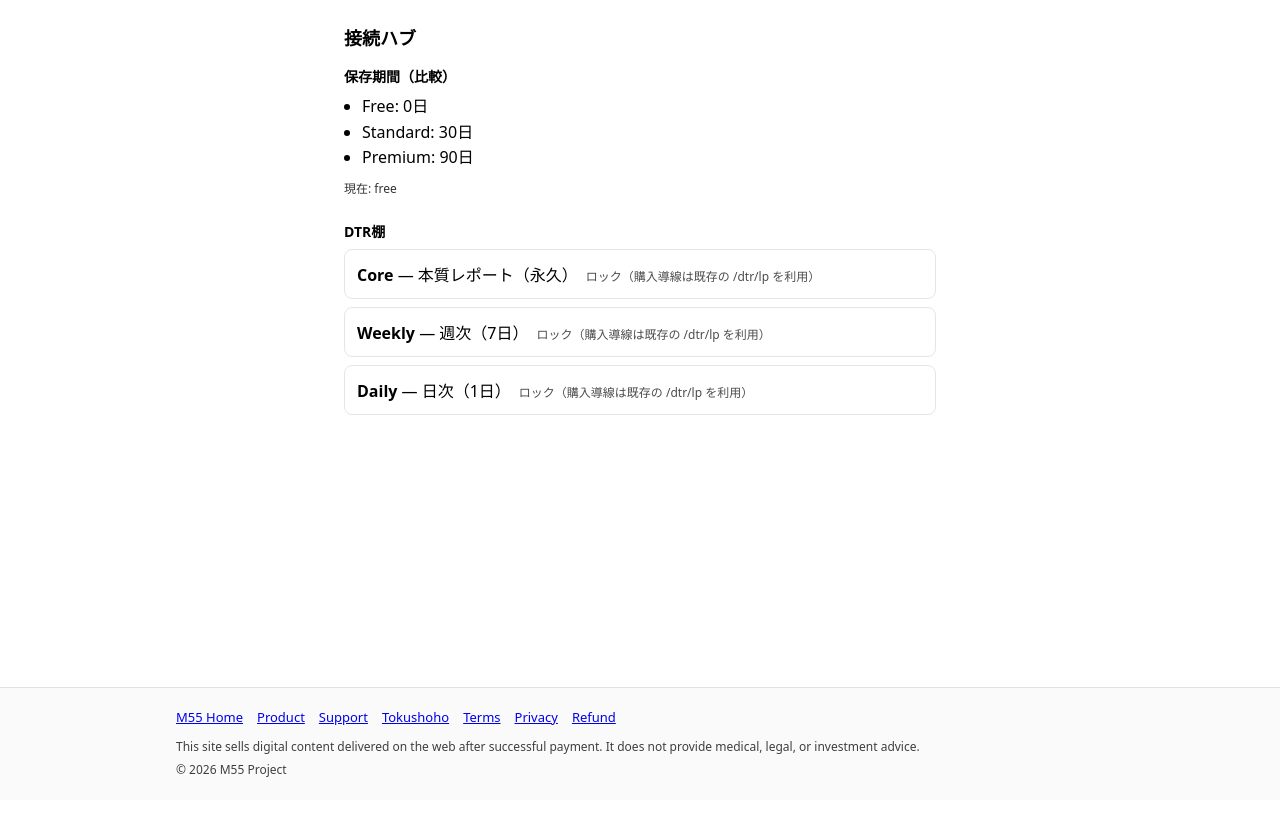
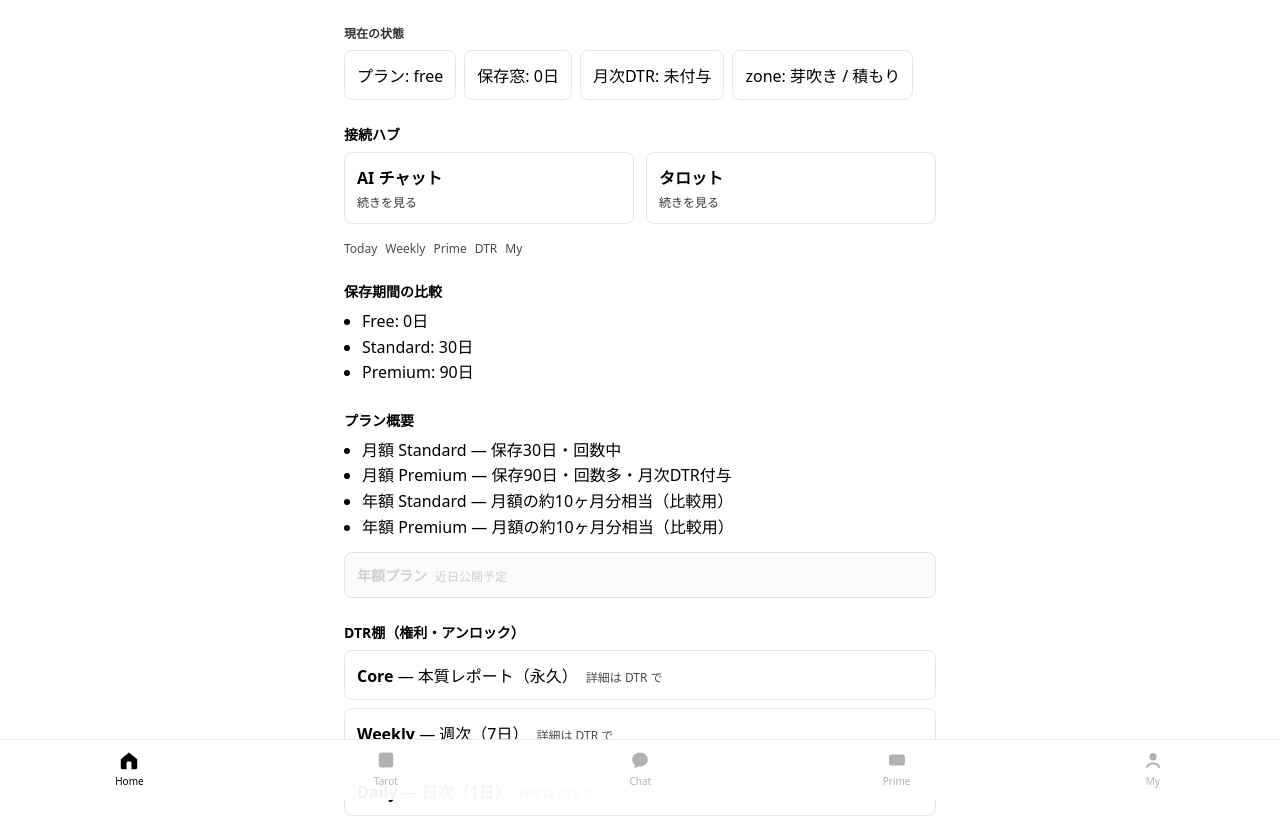
Before and after one commit to lexsia228/M55-soul, a Next.js app: page /prototype/hub in a window 1280 px wide. Shown: the top 818 px of the page. Built offline with nearby package versions, Linux system fonts and the light colour scheme; no server answers.

Commit message:
feat(prototype): implement isolated hub value-selling surface (2026-03-07)

```diff
--- a/app/prototype/hub/page.tsx
+++ b/app/prototype/hub/page.tsx
@@ -1,6 +1,7 @@
 'use client';
 
 import { useEffect, useState } from 'react';
+import Link from 'next/link';
 
 type Entitlements = {
   tier: string;
@@ -14,16 +15,33 @@ const DTR_SLOTS = [
   { key: 'm55_p:core_origin', label: 'Core', desc: '本質レポート（永久）' },
   { key: 'm55_p:week:', label: 'Weekly', desc: '週次（7日）' },
   { key: 'm55_p:day:', label: 'Daily', desc: '日次（1日）' },
+  { key: 'm55_p:month:', label: 'Monthly', desc: '月次（Premium特典）' },
 ];
 
 const TIER_RETENTION: Record<string, number> = { free: 0, standard: 30, premium: 90 };
+
+// m55_ai_meter_detail / meter vocabulary: zoneShort, zoneLong (m55_data_core)
+function getZoneFromRetention(days: number): { short: string; long: string } {
+  const zoneShort = days >= 30 ? '澄み' : days >= 7 ? '育ち' : '芽吹き';
+  const zoneLong = days >= 90 ? '結晶' : days >= 30 ? '深まり' : '積もり';
+  return { short: zoneShort, long: zoneLong };
+}
 
 function hasRight(rightKey: string, rights: string[]): boolean {
   if (rightKey === 'm55_p:core_origin') return rights.some((r) => r === rightKey);
   if (rightKey.startsWith('m55_p:week:')) return rights.some((r) => r.startsWith('m55_p:week:'));
   if (rightKey.startsWith('m55_p:day:')) return rights.some((r) => r.startsWith('m55_p:day:'));
+  if (rightKey.startsWith('m55_p:month:')) return rights.some((r) => r.startsWith('m55_p:month:'));
   return false;
 }
+
+const sectionStyle = { marginBottom: 24 };
+const cardStyle = {
+  padding: 12,
+  border: '1px solid rgba(0,0,0,0.1)',
+  borderRadius: 8,
+  marginBottom: 8,
+};
 
 export default function PrototypeHubPage() {
   const [ent, setEnt] = useState<Entitlements | null>(null);
@@ -32,44 +50,156 @@ export default function PrototypeHubPage() {
     fetch('/api/me/entitlements')
       .then((r) => (r.ok ? r.json() : null))
       .then(setEnt)
-      .catch(() => setEnt({ tier: 'free', retention_days: 0, chat_daily_limit: 1, tarot_daily_limit: 1, dtr_rights: [] }));
+      .catch(() =>
+        setEnt({
+          tier: 'free',
+          retention_days: 0,
+          chat_daily_limit: 1,
+          tarot_daily_limit: 1,
+          dtr_rights: [],
+        })
+      );
   }, []);
 
   const tier = ent?.tier ?? 'free';
+  const retentionDays = ent?.retention_days ?? 0;
   const rights = ent?.dtr_rights ?? [];
+  const zone = getZoneFromRetention(retentionDays);
+  const hasMonthlyDtr = tier === 'premium' && rights.some((r) => r.startsWith('m55_p:month:'));
 
   return (
-    <main style={{ padding: 24, fontFamily: 'system-ui', maxWidth: 640, margin: '0 auto' }}>
-      <h1 style={{ fontSize: 18, fontWeight: 600, margin: '0 0 16px' }}>接続ハブ</h1>
+    <main style={{ padding: 24, fontFamily: 'system-ui', maxWidth: 640, margin: '0 auto', paddingBottom: 80 }}>
+      {/* Current state header — meter/status/zone/chip vocabulary */}
+      <section style={sectionStyle}>
+        <h2 style={{ fontSize: 12, fontWeight: 600, margin: '0 0 8px', opacity: 0.8 }}>現在の状態</h2>
+        <div style={{ display: 'flex', flexWrap: 'wrap', gap: 8, alignItems: 'center' }}>
+          <span style={{ ...cardStyle, marginBottom: 0, display: 'inline-block' }}>プラン: {tier}</span>
+          <span style={{ ...cardStyle, marginBottom: 0, display: 'inline-block' }}>
+            保存窓: {retentionDays}日
+          </span>
+          <span style={{ ...cardStyle, marginBottom: 0, display: 'inline-block' }}>
+            月次DTR: {hasMonthlyDtr ? '付与済み' : '未付与'}
+          </span>
+          <span style={{ ...cardStyle, marginBottom: 0, display: 'inline-block' }}>
+            zone: {zone.short} / {zone.long}
+          </span>
+        </div>
+      </section>
 
-      <section style={{ marginBottom: 24 }}>
-        <h2 style={{ fontSize: 14, fontWeight: 600, margin: '0 0 8px' }}>保存期間（比較）</h2>
+      {/* First-class surfaces: AI chat, Tarot */}
+      <section style={sectionStyle}>
+        <h2 style={{ fontSize: 14, fontWeight: 600, margin: '0 0 8px' }}>接続ハブ</h2>
+        <div style={{ display: 'grid', gridTemplateColumns: '1fr 1fr', gap: 12 }}>
+          <Link
+            href="/ai-chat"
+            style={{
+              ...cardStyle,
+              textDecoration: 'none',
+              color: 'inherit',
+              display: 'block',
+            }}
+          >
+            <strong>AI チャット</strong>
+            <span style={{ display: 'block', fontSize: 12, marginTop: 4, opacity: 0.8 }}>続きを見る</span>
+          </Link>
+          <Link
+            href="/tarot"
+            style={{
+              ...cardStyle,
+              textDecoration: 'none',
+              color: 'inherit',
+              display: 'block',
+            }}
+          >
+            <strong>タロット</strong>
+            <span style={{ display: 'block', fontSize: 12, marginTop: 4, opacity: 0.8 }}>続きを見る</span>
+          </Link>
+        </div>
+        <div style={{ marginTop: 8, fontSize: 12, opacity: 0.7, display: 'flex', flexWrap: 'wrap', gap: 8 }}>
+          <Link href="/today" style={{ color: 'inherit', textDecoration: 'none' }}>Today</Link>
+          <Link href="/weekly" style={{ color: 'inherit', textDecoration: 'none' }}>Weekly</Link>
+          <Link href="/prototype/hub#prime" style={{ color: 'inherit', textDecoration: 'none' }}>Prime</Link>
+          <Link href="/dtr" style={{ color: 'inherit', textDecoration: 'none' }}>DTR</Link>
+          <Link href="/my" style={{ color: 'inherit', textDecoration: 'none' }}>My</Link>
+        </div>
+      </section>
+
+      {/* 0/30/90 retention comparison */}
+      <section style={sectionStyle}>
+        <h2 style={{ fontSize: 14, fontWeight: 600, margin: '0 0 8px' }}>保存期間の比較</h2>
         <ul style={{ margin: 0, paddingLeft: 18, lineHeight: 1.6 }}>
           <li>Free: {TIER_RETENTION.free}日</li>
           <li>Standard: {TIER_RETENTION.standard}日</li>
           <li>Premium: {TIER_RETENTION.premium}日</li>
         </ul>
-        <p style={{ margin: '8px 0 0', fontSize: 12, opacity: 0.8 }}>現在: {tier}</p>
       </section>
 
-      <section>
-        <h2 style={{ fontSize: 14, fontWeight: 600, margin: '0 0 8px' }}>DTR棚</h2>
+      {/* Plan overview — annual display-only, CTA disabled */}
+      <section style={sectionStyle}>
+        <h2 style={{ fontSize: 14, fontWeight: 600, margin: '0 0 8px' }}>プラン概要</h2>
+        <ul style={{ margin: 0, paddingLeft: 18, lineHeight: 1.6 }}>
+          <li>月額 Standard — 保存30日・回数中</li>
+          <li>月額 Premium — 保存90日・回数多・月次DTR付与</li>
+          <li>年額 Standard — 月額の約10ヶ月分相当（比較用）</li>
+          <li>年額 Premium — 月額の約10ヶ月分相当（比較用）</li>
+        </ul>
+        <button
+          type="button"
+          disabled
+          aria-disabled="true"
+          aria-label="年額プラン（近日公開予定）"
+          style={{
+            marginTop: 12,
+            padding: 12,
+            border: '1px solid rgba(0,0,0,0.15)',
+            borderRadius: 8,
+            opacity: 0.6,
+            cursor: 'not-allowed',
+            backgroundColor: 'rgba(0,0,0,0.03)',
+            fontFamily: 'inherit',
+            fontSize: 14,
+            textAlign: 'left',
+            width: '100%',
+          }}
+        >
+          <span style={{ fontWeight: 600 }}>年額プラン</span>
+          <span style={{ marginLeft: 8, fontSize: 12 }}>近日公開予定</span>
+        </button>
+      </section>
+
+      {/* DTR shelf — entitlement/unlock (before Prime) */}
+      <section style={sectionStyle}>
+        <h2 style={{ fontSize: 14, fontWeight: 600, margin: '0 0 8px' }}>DTR棚（権利・アンロック）</h2>
         <ul style={{ listStyle: 'none', margin: 0, padding: 0 }}>
           {DTR_SLOTS.map((slot) => {
             const unlocked = hasRight(slot.key, rights);
             return (
-              <li key={slot.key} style={{ marginBottom: 8, padding: 12, border: '1px solid rgba(0,0,0,0.1)', borderRadius: 8 }}>
+              <li key={slot.key} style={cardStyle}>
                 <strong>{slot.label}</strong> — {slot.desc}
                 {unlocked ? (
                   <span style={{ marginLeft: 8, fontSize: 12, color: 'green' }}>利用可</span>
                 ) : (
-                  <span style={{ marginLeft: 8, fontSize: 12, opacity: 0.7 }}>ロック（購入導線は既存の /dtr/lp を利用）</span>
+                  <span style={{ marginLeft: 8, fontSize: 12, opacity: 0.7 }}>詳細は DTR で</span>
                 )}
               </li>
             );
           })}
         </ul>
       </section>
+
+      {/* Prime shelf — curated no-rank (after DTR) */}
+      <section id="prime" style={sectionStyle}>
+        <h2 style={{ fontSize: 14, fontWeight: 600, margin: '0 0 8px' }}>Prime棚（キュレーション・No-Rank）</h2>
+        <p style={{ fontSize: 12, opacity: 0.8, margin: '0 0 8px' }}>
+          厳選コンテンツ。順位・ランキング・数値は表示しません。
+        </p>
+        <div style={{ ...cardStyle, opacity: 0.9 }}>[カード群]</div>
+      </section>
+
+      {/* Footer */}
+      <footer style={{ marginTop: 24, paddingTop: 16, borderTop: '1px solid rgba(0,0,0,0.1)', fontSize: 12, opacity: 0.7 }}>
+        価格・返金・サポート: <Link href="/support">/support</Link>, <Link href="/legal/refund">/legal/refund</Link>
+      </footer>
     </main>
   );
 }
--- /dev/null
+++ b/app/prototype/layout.tsx
@@ -0,0 +1,60 @@
+'use client';
+
+import Link from 'next/link';
+import { usePathname } from 'next/navigation';
+
+const NAV_ITEMS = [
+  { href: '/prototype/hub', icon: '/assets/nav/ic_home.svg', label: 'Home' },
+  { href: '/tarot', icon: '/assets/nav/ic_tarot.svg', label: 'Tarot' },
+  { href: '/ai-chat', icon: '/assets/nav/ic_chat.svg', label: 'Chat' },
+  { href: '/prototype/hub#prime', icon: '/assets/nav/ic_prime.svg', label: 'Prime' },
+  { href: '/my', icon: '/assets/nav/ic_my.svg', label: 'My' },
+];
+
+export default function PrototypeLayout({ children }: { children: React.ReactNode }) {
+  const pathname = usePathname();
+
+  return (
+    <div style={{ minHeight: '100vh', display: 'flex', flexDirection: 'column', paddingBottom: 64 }}>
+      <div style={{ flex: '1 0 auto' }}>{children}</div>
+      <nav
+        style={{
+          position: 'fixed',
+          bottom: 0,
+          left: 0,
+          right: 0,
+          display: 'flex',
+          justifyContent: 'space-around',
+          alignItems: 'center',
+          padding: '8px 0 12px',
+          background: 'rgba(255,255,255,0.95)',
+          borderTop: '1px solid rgba(0,0,0,0.08)',
+          zIndex: 50,
+        }}
+        aria-label="Bottom navigation"
+      >
+        {NAV_ITEMS.map((item) => {
+          const isActive = pathname === item.href || (item.href === '/prototype/hub' && pathname?.startsWith('/prototype/hub'));
+          return (
+            <Link
+              key={item.href}
+              href={item.href}
+              style={{
+                display: 'flex',
+                flexDirection: 'column',
+                alignItems: 'center',
+                gap: 2,
+                textDecoration: 'none',
+                color: 'inherit',
+                opacity: isActive ? 1 : 0.3,
+              }}
+            >
+              <img src={item.icon} alt="" width={24} height={24} style={{ display: 'block' }} />
+              <span style={{ fontSize: 10 }}>{item.label}</span>
+            </Link>
+          );
+        })}
+      </nav>
+    </div>
+  );
+}
```
Also changed, not shown: 1 other file (tests, documents, lock files or other folders).
